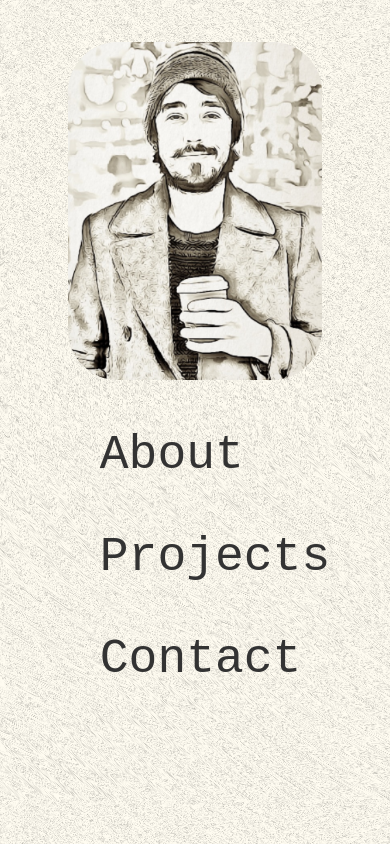
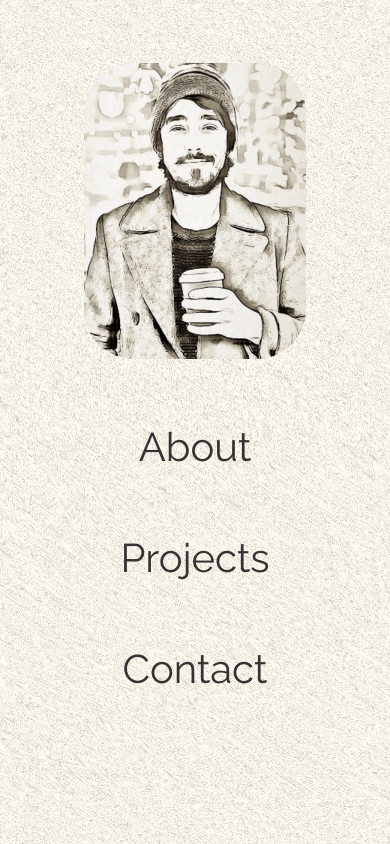
Before and after one commit to EwanMcA/EwanDev, a React app: page / in a window 390 px wide. Built offline with nearby package versions, Linux system fonts and the light colour scheme.

Commit message:
Common header, responsive project page, new fonts

```diff
--- a/package.json
+++ b/package.json
@@ -26,6 +26,7 @@
     "prettier": "^2.7.1",
     "react": "^18.2.0",
     "react-dom": "^18.2.0",
+    "react-responsive": "^9.0.2",
     "react-router-dom": "^6.3.0",
     "sass": "^1.53.0",
     "sass-loader": "^13.0.2",
--- a/src/about/about.tsx
+++ b/src/about/about.tsx
@@ -1,18 +1,14 @@
 import React from 'react';
 
-import Header from '../header';
 import Terminal from '../terminal';
 import styles from './about.scss';
 
 const About: React.VFC = () => (
-  <>
-    <Header />
-    <main className={styles.about}>
-      <section className={styles['terminal-container']}>
-        <Terminal />
-      </section>
-    </main>
-  </>
+  <main className={styles.about}>
+    <section className={styles['terminal-container']}>
+      <Terminal />
+    </section>
+  </main>
 );
 
 export default About;
--- a/src/home/home.scss
+++ b/src/home/home.scss
@@ -17,9 +17,9 @@
     flex-direction: row;
   }
 
-  img  {
+  .profile  {
     border-radius: 50px;
-    height: 40vh;
+    height: 35vh;
 
     @include responsive.lg {
       height: 60vh;
@@ -28,9 +28,10 @@
 }
 
 .menu {
-  font-size: 3rem;
+  font-size: 2.5rem;
   margin: 0 100px;
   min-height: 50vh;
+  text-align: center;
 
   a {
     border-bottom: 2px solid transparent;
@@ -43,8 +44,12 @@
     }
   }
 
+  ul {
+    padding: 0;
+  }
+
   li {
     list-style: none;
-    margin: 3rem 0;
+    margin: 4rem 0;
   }
 }
--- a/src/home/home.tsx
+++ b/src/home/home.tsx
@@ -7,7 +7,7 @@ import styles from './home.scss';
 
 const Home: VFC = () => (
   <main className={styles.homepage}>
-    <img src={profilePic} />
+    <img className={styles.profile} src={profilePic} />
     <nav className={styles.menu}>
       <ul>
         <li>
--- a/src/index.scss
+++ b/src/index.scss
@@ -1,8 +1,14 @@
+@import url(https://fonts.googleapis.com/css2?family=Raleway);
+
+html {
+  font-size: 16px;
+}
+
 body {
   background: url('./overlay.png');
   background-blend-mode: multiply;
   background-color: #fffcf1;
-  font-family: monospace;
+  font-family: Raleway;
   margin: 0;
   min-height: 100vh;
   max-height: 100vh;
--- a/src/index.tsx
+++ b/src/index.tsx
@@ -4,6 +4,7 @@ import { createRoot } from 'react-dom/client';
 import { BrowserRouter as Router, Route, Routes } from 'react-router-dom';
 
 import About from './about';
+import Header from './header';
 import Home from './home';
 import Projects from './projects';
 
@@ -13,8 +14,24 @@ const App = () => (
   <Router>
     <Routes>
       <Route path="/" element={<Home />} />
-      <Route path="/about" element={<About />} />
-      <Route path="/projects" element={<Projects />} />
+      <Route
+        path="about"
+        element={
+          <>
+            <Header />
+            <About />
+          </>
+        }
+      />
+      <Route
+        path="projects"
+        element={
+          <>
+            <Header />
+            <Projects />
+          </>
+        }
+      />
     </Routes>
   </Router>
 );
--- a/src/projects/projects.scss
+++ b/src/projects/projects.scss
@@ -16,8 +16,9 @@
   align-items: center;
   border: 1px solid #666;
   display: flex;
-  justify-content: space-around;
-  padding: 2rem;
+  justify-content: space-between;
+  padding: 1rem;
+  padding-left: 10vw;
   position: relative;
   margin: 5vh;
 
@@ -37,6 +38,7 @@
   }
 
   &-text {
+    flex-grow: 1;
     opacity: 0;
     transform: translate(0, -10%);
   }
@@ -45,9 +47,10 @@
     float: right;
     width: 30%;
     opacity: 0;
+    margin: 1rem;
 
     @include responsive.lg {
-      width: 20%;
+      width: 25%;
     }
   }
 
--- a/src/projects/projects.tsx
+++ b/src/projects/projects.tsx
@@ -1,12 +1,13 @@
 import React, { VFC } from 'react';
 
-import Header from '../header';
+import { useMediaQuery } from 'react-responsive';
+
 import placeholder from './placeholder.jpeg';
 import styles from './projects.scss';
 import routiner from './routiner.jpg';
 
 type ProjectProps = {
-  image: string;
+  images: string[];
   title: string;
   description?: string;
   link?: string;
@@ -14,12 +15,15 @@ type ProjectProps = {
 };
 
 const Project: VFC<ProjectProps> = ({
-  image,
+  images,
   title,
   description,
   link = '',
   linkText = '',
-}) => (
+}) => {
+  const mobile = useMediaQuery({ query: '(max-width: 1280px)' });
+
+  return (
     <div className={styles.project}>
       <span className={styles.title}>{title}</span>
       <div className={styles['project-text']}>
@@ -27,31 +31,35 @@ const Project: VFC<ProjectProps> = ({
         <p>{description}</p>
         {link && <a href={link}>{linkText}</a>}
       </div>
-    <img className={styles['project-image']} src={image}></img>
+      {mobile ? (
+        <img className={styles['project-image']} src={images[0]} />
+      ) : (
+        images.map((image) => (
+          <img className={styles['project-image']} src={image} />
+        ))
+      )}
     </div>
   );
+};
 
 const Projects = () => (
-  <>
-    <Header />
   <main className={styles.projects}>
     <Project
-        image={routiner}
+      images={[routiner, routiner]}
       title="RoutineR"
       description="Android app for keeping track of routines."
       link="https://github.com/EwanMcA/RoutineR"
       linkText="GitHub"
     />
     <Project
-        image={placeholder}
+      images={[placeholder]}
       title="placeholder"
       description="Beautiful autumnal forest."
     />
-      <Project image={placeholder} title="placeholder" />
-      <Project image={placeholder} title="placeholder" />
-      <Project image={placeholder} title="placeholder" />
+    <Project images={[placeholder]} title="placeholder" />
+    <Project images={[placeholder]} title="placeholder" />
+    <Project images={[placeholder]} title="placeholder" />
   </main>
-  </>
 );
 
 export default Projects;
--- a/webpack.config.dev.js
+++ b/webpack.config.dev.js
@@ -35,6 +35,17 @@ module.exports = {
         test: /\.(png|svg|jpg|jpeg|gif)$/i,
         type: 'asset/resource',
       },
+            {
+        test: /\.(woff|woff2|eot|ttf|otf)$/,
+        use: [
+          {
+            loader: 'url-loader',
+            options: {
+              limit: 8192, // 8 KB
+            },
+          },
+        ],
+      },
     ],
   },
   resolve: {
```
Also changed, not shown: 1 other file (tests, documents, lock files or other folders). Lines whose indentation alone changed are shown as unchanged.
